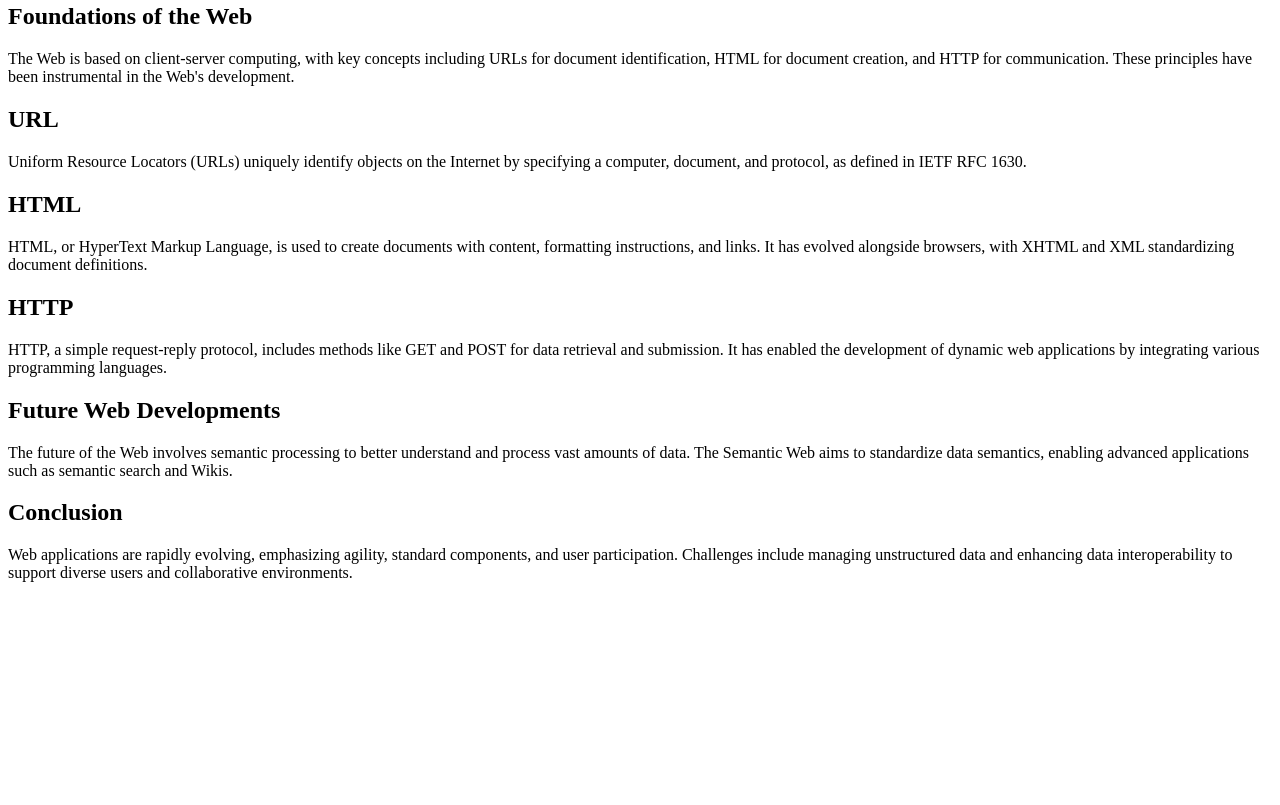
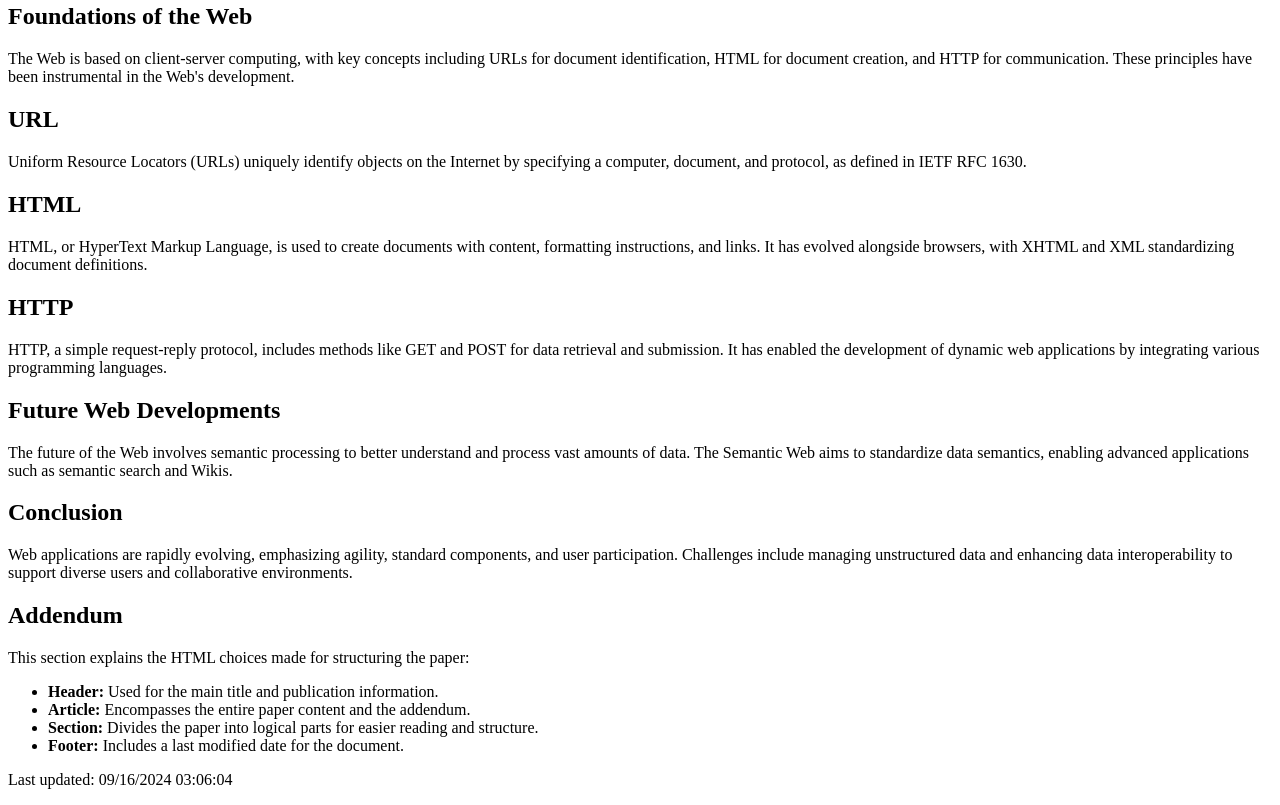
Before and after one commit to Sanjanahoney82/ITC505, a plain HTML site: page lab-2/index.html in a window 1280 px wide. Shown: the part 320-1125 px from the top of the page. Before the commit the page ends 918 px from the top, so only its background shows below. Drawn offline with Linux system fonts and the light colour scheme.

Commit message:
Update index.html

```diff
--- a/lab-2/index.html
+++ b/lab-2/index.html
@@ -11,6 +11,7 @@
         <p>Published in: Future of Software Engineering (FOSE '07)</p>
     </header>
 
+    <article>
         <section>
             <h2>Abstract</h2>
             <p>Web applications, accessible via browsers over the Internet, have evolved significantly since the early days of the Web. From static pages to sophisticated platforms, Web applications now leverage new technologies and methodologies for dynamic development. Future developments will be driven by advances in browser technology, infrastructure, protocols, and software engineering.</p>
@@ -50,6 +51,25 @@
             <h2>Conclusion</h2>
             <p>Web applications are rapidly evolving, emphasizing agility, standard components, and user participation. Challenges include managing unstructured data and enhancing data interoperability to support diverse users and collaborative environments.</p>
         </section>
+    </article>
 
+    <article>
+        <h1>Addendum</h1>
+        <p>This section explains the HTML choices made for structuring the paper:</p>
+        <ul>
+            <li><strong>Header:</strong> Used for the main title and publication information.</li>
+            <li><strong>Article:</strong> Encompasses the entire paper content and the addendum.</li>
+            <li><strong>Section:</strong> Divides the paper into logical parts for easier reading and structure.</li>
+            <li><strong>Footer:</strong> Includes a last modified date for the document.</li>
+        </ul>
+    </article>
+
+    <footer>
+        <p>Last updated: <span id="lastModified"></span></p>
+    </footer>
+    <script type="text/javascript">
+         var x = document.lastModified;
+         document.getElementById('lastModified').textContent = x;
+    </script>
 </body>
 </html>
```
Lines whose indentation alone changed are shown as unchanged.
